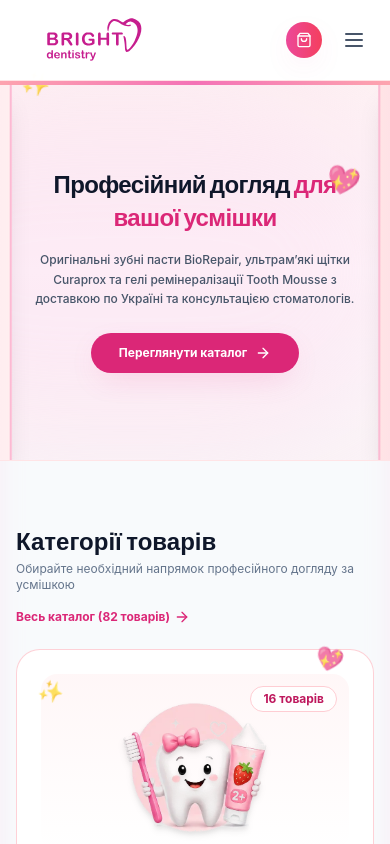
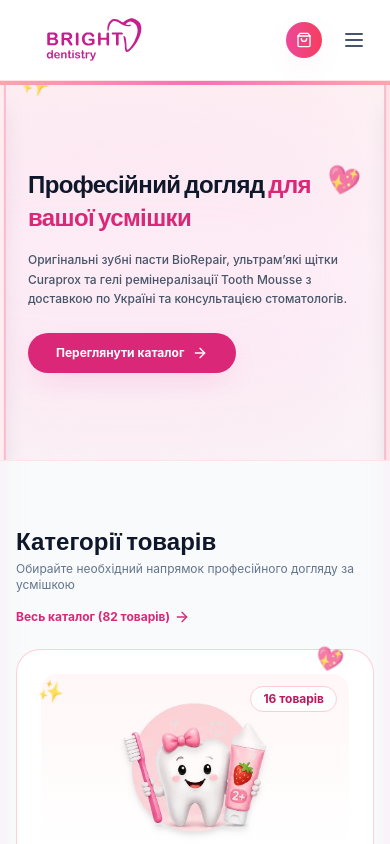
Before and after one commit to androsovzp/brightdentistry, a Next.js app: page / in a window 390 px wide. Shown: the top 844 px of the page. Built offline with nearby package versions, Linux system fonts and the light colour scheme.

Commit message:
Add generous left padding and retract curtains in Hero to give headline breathing room on mobile and desktop

```diff
--- a/components/Hero.jsx
+++ b/components/Hero.jsx
@@ -25,7 +25,7 @@
       {/* Left Light Soft Curtain */}
       <div
         className={`absolute left-0 top-0 bottom-0 w-1/2 z-30 bg-gradient-to-r from-rose-200 via-pink-200 to-rose-100 border-r-2 border-pink-300/50 shadow-xl transition-transform duration-[1200ms] ease-in-out pointer-events-none ${
-          isOpen ? '-translate-x-[94%]' : 'translate-x-0'
+          isOpen ? '-translate-x-[97%]' : 'translate-x-0'
         }`}
       >
         <div className="absolute inset-0 bg-[repeating-linear-gradient(90deg,transparent,transparent_20px,rgba(255,255,255,0.4)_20px,rgba(255,255,255,0.4)_40px)]" />
@@ -34,25 +34,25 @@
       {/* Right Light Soft Curtain */}
       <div
         className={`absolute right-0 top-0 bottom-0 w-1/2 z-30 bg-gradient-to-l from-rose-200 via-pink-200 to-rose-100 border-l-2 border-pink-300/50 shadow-xl transition-transform duration-[1200ms] ease-in-out pointer-events-none ${
-          isOpen ? 'translate-x-[94%]' : 'translate-x-0'
+          isOpen ? 'translate-x-[97%]' : 'translate-x-0'
         }`}
       >
         <div className="absolute inset-0 bg-[repeating-linear-gradient(90deg,transparent,transparent_20px,rgba(255,255,255,0.4)_20px,rgba(255,255,255,0.4)_40px)]" />
       </div>
 
-      {/* Clean Light Stage Content - Responsive Alignment */}
-      <div className="max-w-7xl w-full mx-auto px-5 sm:px-6 lg:px-8 text-center sm:text-left relative z-10 py-10 sm:py-20 space-y-4 sm:space-y-5 animate-in fade-in duration-700">
+      {/* Clean Light Stage Content - Generous Left Indent & Padding */}
+      <div className="max-w-7xl w-full mx-auto px-7 sm:px-12 md:px-16 lg:px-24 text-left relative z-10 py-12 sm:py-20 space-y-4 sm:space-y-5 animate-in fade-in duration-700">
 
-        <h1 className="font-heading font-extrabold text-2xl sm:text-5xl lg:text-6xl text-slate-900 leading-snug sm:leading-tight tracking-tight max-w-2xl mx-auto sm:mx-0">
+        <h1 className="font-heading font-extrabold text-2xl sm:text-5xl lg:text-6xl text-slate-900 leading-snug sm:leading-tight tracking-tight max-w-2xl">
           Професійний догляд <br className="hidden sm:inline" />
           <span className="text-brand-600">для вашої усмішки</span>
         </h1>
 
-        <p className="text-slate-600 text-xs sm:text-base max-w-xl mx-auto sm:mx-0 leading-relaxed font-medium">
+        <p className="text-slate-600 text-xs sm:text-base max-w-xl leading-relaxed font-medium">
           Оригінальні зубні пасти BioRepair, ультрам’які щітки Curaprox та гелі ремінералізації Tooth Mousse з доставкою по Україні та консультацією стоматологів.
         </p>
 
-        <div className="pt-2 flex justify-center sm:justify-start">
+        <div className="pt-2 flex justify-start">
           <Link
             href="/catalog"
             className="px-7 py-3 sm:px-8 sm:py-3.5 bg-brand-600 hover:bg-brand-700 text-white rounded-full font-bold text-xs sm:text-base flex items-center justify-center gap-2 shadow-pink-soft hover:shadow-pink-glow transition-all active:scale-95"
```
